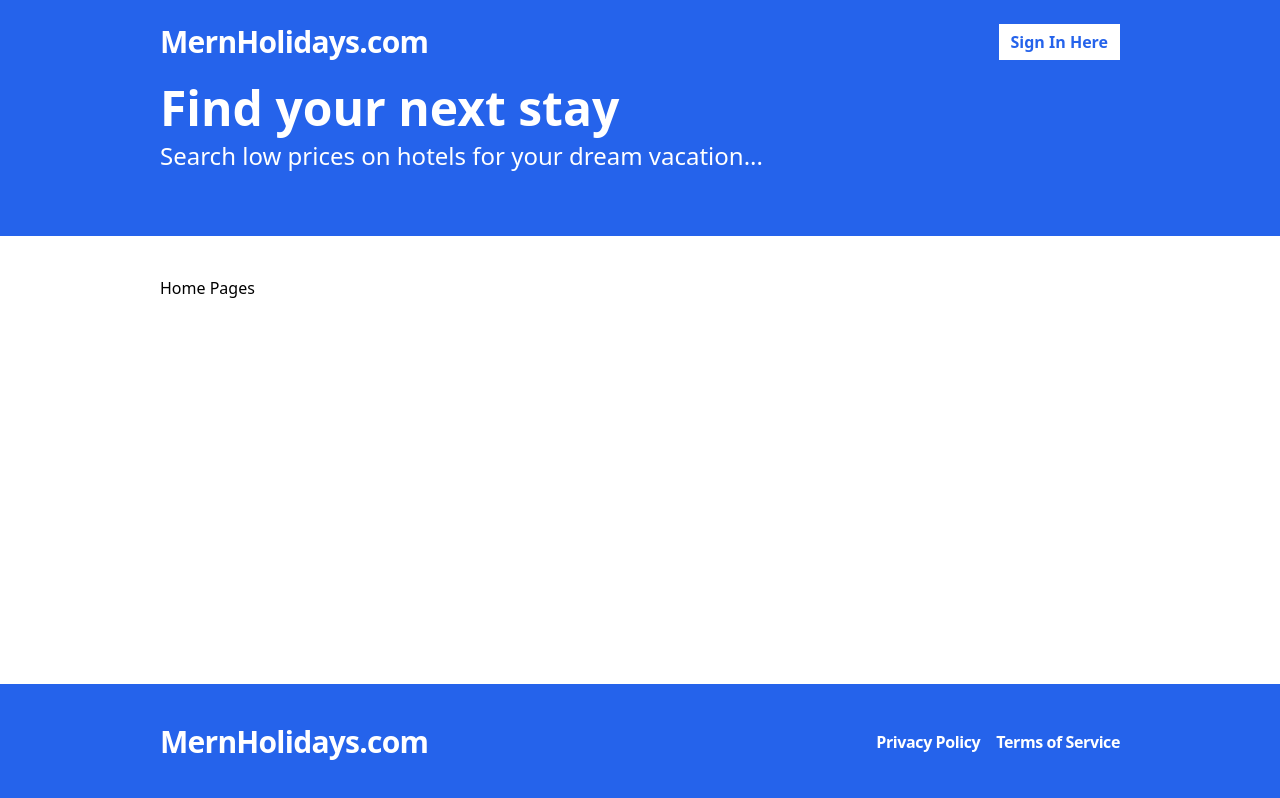
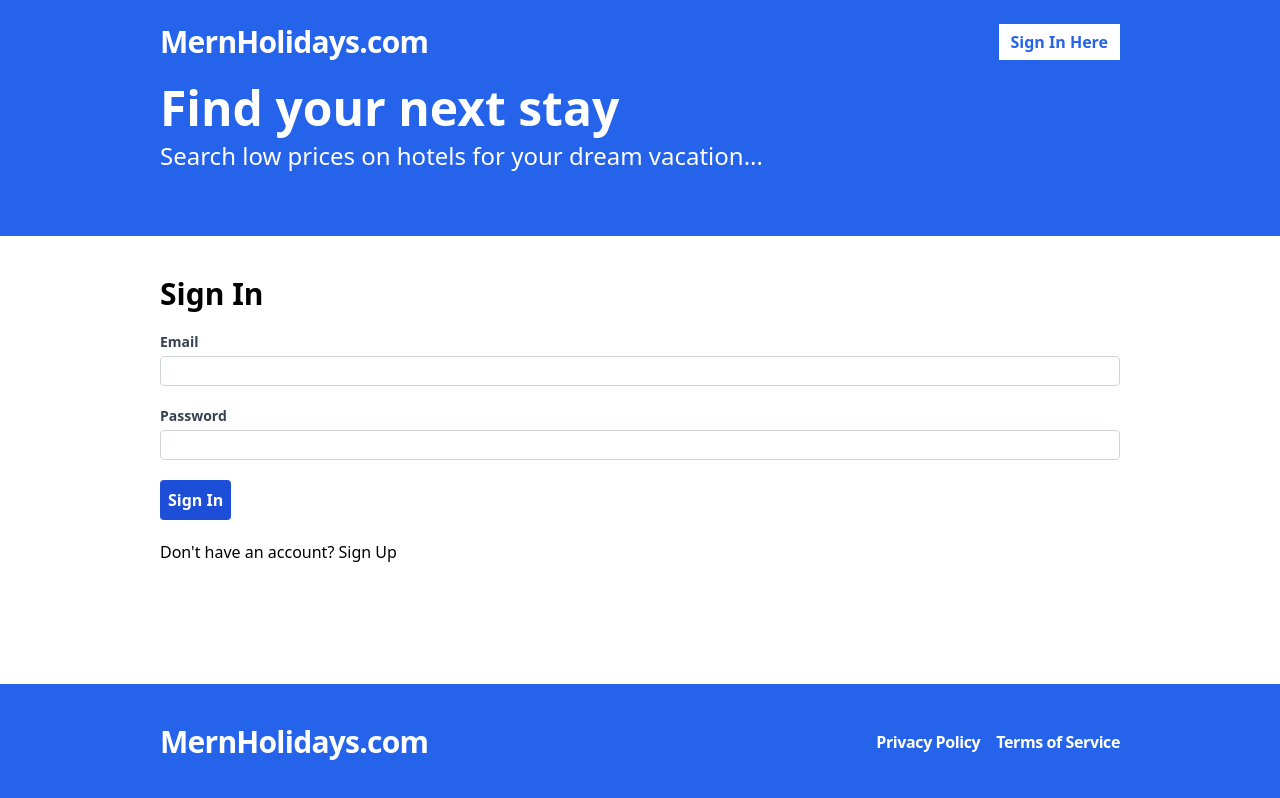
Before and after one commit to agoziemax/hotel-booking-app, a React (Vite) app in the folder frontend/: page /login in a window 1280 px wide. Before the commit this address led to /. Built offline with nearby package versions, Linux system fonts and the light colour scheme; no server answers.

Commit message:
recent updates

```diff
--- a/frontend/src/App.tsx
+++ b/frontend/src/App.tsx
@@ -1,13 +1,14 @@
 import { BrowserRouter as Router, Route, Routes, Navigate } from 'react-router-dom';
 import Layout from './layouts/Layout';
 import Register from './pages/Register';
+import Login from './pages/Login';
 
 function App() {
   return (
     <Router>
       <Routes>
         <Route
-          path='/'
+          path="/"
           element={
             <Layout>
               <p>Home Pages</p>
@@ -15,7 +16,7 @@ function App() {
           }
         />
         <Route
-          path='/search'
+          path="/search"
           element={
             <Layout>
               <p>Search Page</p>
@@ -23,15 +24,23 @@ function App() {
           }
         />
         <Route
-          path='/register'
+          path="/register"
           element={
             <Layout>
-              <Register/>
+              <Register />
+            </Layout>
+          }
+        />
+        <Route
+          path="/login"
+          element={
+            <Layout>
+              <Login />
             </Layout>
           }
         />
 
-        <Route path='*' element={<Navigate to='/' />} />
+        <Route path="*" element={<Navigate to="/" />} />
       </Routes>
     </Router>
   );
--- a/frontend/src/api.ts
+++ b/frontend/src/api.ts
@@ -1,8 +1,10 @@
+import { SignInFormData } from "./pages/Login";
 import { RegisterFormData } from "./pages/Register";
 
 const API_BASE_URL = import.meta.env.VITE_API_BASE_URL;
 
 const register = async (formData: RegisterFormData) => {
+  console.log("calling");
   const response = await fetch(`${API_BASE_URL}/api/users/register`, {
     method: "POST",
     credentials: "include",
@@ -11,12 +13,31 @@ const register = async (formData: RegisterFormData) => {
     },
     body: JSON.stringify(formData),
   });
+  console.log("calling");
 
   const responseBody = await response.json();
 
   if (!response.ok) {
     throw new Error(responseBody.message);
   }
+};
+
+const signIn = async (formData: SignInFormData) => {
+  console.log("login call");
+  const response = await fetch(`${API_BASE_URL}/api/auth/login`, {
+    method: "POST",
+    credentials: "include",
+    headers: {
+      "Content-Type": "application/json",
+    },
+    body: JSON.stringify(formData),
+  });
+  const body = await response.json();
+
+  if (!response.ok) {
+    throw new Error(body.message);
+  }
+  return body;
 };
 
 const validateToken = async () => {
@@ -34,4 +55,5 @@ const validateToken = async () => {
 export default {
   register,
   validateToken,
+  signIn,
 };
--- a/frontend/src/components/Header.tsx
+++ b/frontend/src/components/Header.tsx
@@ -2,7 +2,7 @@ import { Link } from "react-router-dom";
 import { useAppContext } from "../context/AppContext";
 
 function Header() {
-  const { isLoggedIn} = useAppContext();
+  const { isLoggedIn } = useAppContext();
 
   return (
     <div className="bg-blue-600 py-6">
@@ -15,9 +15,10 @@ function Header() {
             <>
               <Link to="/my-bookings">My bookings</Link>
               <Link to="/my-hotels">My bookings</Link>
+              <button>Sign out</button>
             </>
           ) : (
-            <Link to="/register" className="flex bg-white items-center text-blue-600 px-3 font-bold hover:bg-gray-100 ">
+            <Link to="/login" className="flex bg-white items-center text-blue-600 px-3 font-bold hover:bg-gray-100 ">
               Sign In Here
             </Link>
           )}
--- /dev/null
+++ b/frontend/src/pages/Login.tsx
@@ -0,0 +1,156 @@
+import { useForm } from "react-hook-form";
+import { useMutation } from "react-query";
+import { Link } from "react-router-dom";
+import api from "../api";
+import { useNavigate } from "react-router-dom";
+import { useAppContext } from "../context/AppContext";
+
+export type SignInFormData = {
+  email: string;
+  password: string;
+};
+
+function SignIn() {
+  const navigate = useNavigate();
+  const { showToast } = useAppContext();
+  const {
+    register,
+    handleSubmit,
+    formState: { errors },
+  } = useForm<SignInFormData>();
+
+  const mutation = useMutation(api.signIn, {
+    onSuccess: () => {
+      showToast({ message: "Registeration Successful", type: "SUCCESS" });
+      navigate("/");
+    },
+
+    onError: (error: Error) => {
+      showToast({ message: error.message, type: "ERROR" });
+    },
+  });
+
+  const onSubmit = handleSubmit((data) => {
+    mutation.mutate(data);
+  });
+
+  return (
+    <form className="flex flex-col gap-5" onSubmit={onSubmit}>
+      <p className=" font-bold text-3xl">Sign In</p>
+      <div className="flex flex-col gap-5">
+        <label htmlFor="" className="flex-1 text-sm text-gray-700 font-bold">
+          Email
+          <input
+            className="border border-gray-300 rounded w-full py-1 px-2 font-normal mt-1"
+            {...register("email", { required: "This field is required" })}
+          ></input>
+          {errors.email && <span className="text-red-500">{errors.email.message}</span>}
+        </label>
+        <label htmlFor="" className="flex-1 text-sm text-gray-700 font-bold">
+          Password
+          <input
+            className="border border-gray-300 rounded w-full py-1 px-2 font-normal mt-1"
+            {...register("password", {
+              required: "This field is required",
+              minLength: {
+                value: 6,
+                message: "Password must be 6 or more characters",
+              },
+            })}
+          ></input>
+          {errors.password && <span className="text-red-500">{errors.password.message}</span>}
+        </label>
+        <span>
+          <button type="submit" className="bg-blue-700 font-bold p-2 text-white rounded hover:bg-blue-500">
+            Sign In
+          </button>
+        </span>
+        <p>
+          Don't have an account? <Link to="/register">Sign Up</Link>
+        </p>
+      </div>
+    </form>
+  );
+}
+
+export default SignIn;
+
+// import React, { useState } from "react";
+// import { Link } from "react-router-dom";
+// import { useForm } from "react-hook-form";
+// import api from "../api";
+// import { useMutation } from "react-query";
+// import { useAppContext } from "../context/AppContext";
+// import { useNavigate } from "react-router-dom";
+
+// export type SignInFormData = {
+//   email: string;
+//   password: string;
+// };
+
+// function SignIn() {
+//   const navigate = useNavigate();
+//   const { showToast } = useAppContext();
+//   const {
+//     register,
+//     handleSubmit,
+//     formState: { errors },
+//   } = useForm<SignInFormData>();
+
+//   const mutation = useMutation(api.signIn, {
+//     onSuccess: () => {
+//       showToast({ message: "Sign In Successful", type: "SUCCESS" });
+//       navigate("/");
+//     },
+
+//     onError: (error: Error) => {
+//       showToast({ message: error.message, type: "ERROR" });
+//     },
+//   });
+
+//   const onSubmit = handleSubmit((data) => {
+//     mutation.mutate(data);
+//   });
+
+//   return (
+//     <form className="flex flex-col gap-5" onSubmit={onSubmit}>
+//       <h2 className="text-3xl font-bold">Sign In</h2>
+//       <label className="text-sm text-gray-700 font-bold flex-1">
+//         Email
+//         <input
+//           type="email"
+//           className="border rounded w-full py-1 px-2 font-normal"
+//           {...register("email", { required: "Email is required" })}
+//         ></input>
+//         {errors.email && <span className="text-red-500">{errors.email.message}</span>}
+//       </label>
+
+//       <label className="text-sm text-gray-700 font-bold flex-1">
+//         Password
+//         <input
+//           type="password"
+//           className="border rounded w-full py-1 px-2 font-normal"
+//           {...register("password", {
+//             required: "Password is required",
+//             minLength: {
+//               value: 6,
+//               message: "Password must be 6 or more characters",
+//             },
+//           })}
+//         ></input>
+//         {errors.password && <span className="text-red-500">{errors.password.message}</span>}
+//       </label>
+
+//       <span>
+//         <button type="submit" className="bg-blue-700 font-bold p-2 text-white hover:bg-green-500">
+//           Sign In
+//         </button>
+//       </span>
+//       <p>
+//         Don't have an account? <Link to="/register">Sign Up</Link>
+//       </p>
+//     </form>
+//   );
+// }
+
+// export default SignIn;
```
Also changed, not shown: 2 other files (tests, documents, lock files or other folders).
